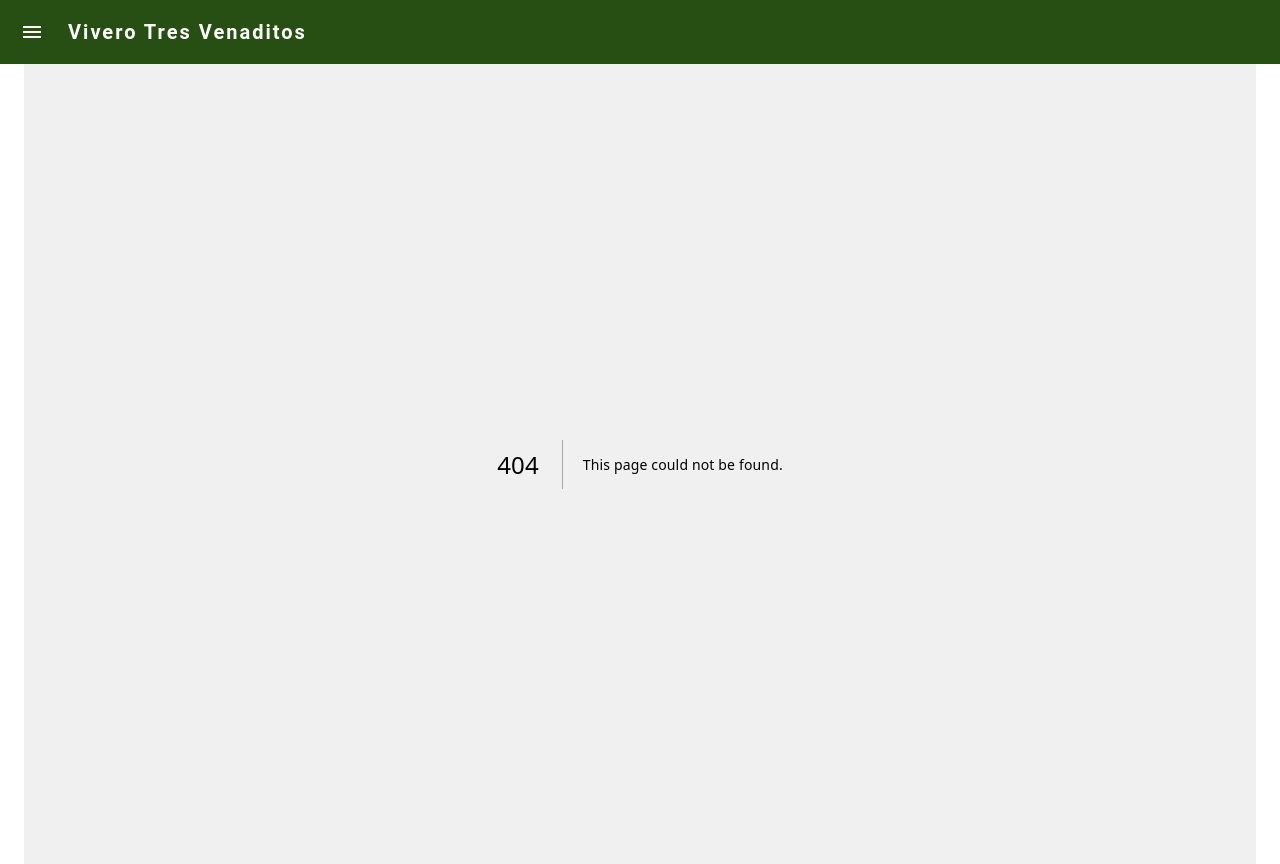
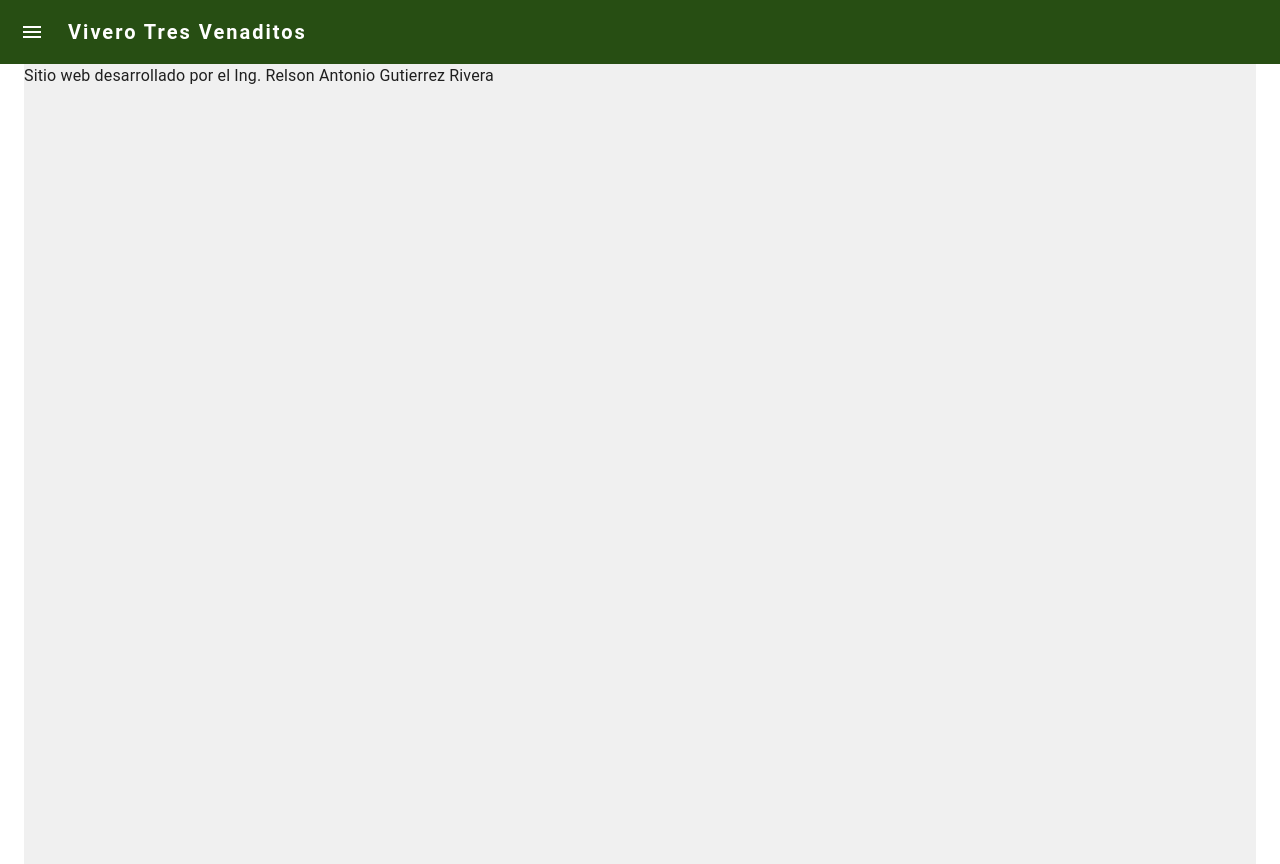
Before and after one commit to GR22312/Vivero-Tres-Venaditos, a Next.js app: page /creator in a window 1280 px wide. Before the commit this address had no page. Built offline with nearby package versions, Linux system fonts and the light colour scheme.

Commit message:
Se sube cambio creator

```diff
--- /dev/null
+++ b/pages/creator.js
@@ -0,0 +1,13 @@
+import React from "react";
+import { Grid, Typography } from "@mui/material";
+
+export default function Creator(){
+
+    return(
+        <Grid>
+            <Typography>
+                Sitio web desarrollado por el Ing. Relson Antonio Gutierrez Rivera
+            </Typography>
+        </Grid>
+    )
+}
```
